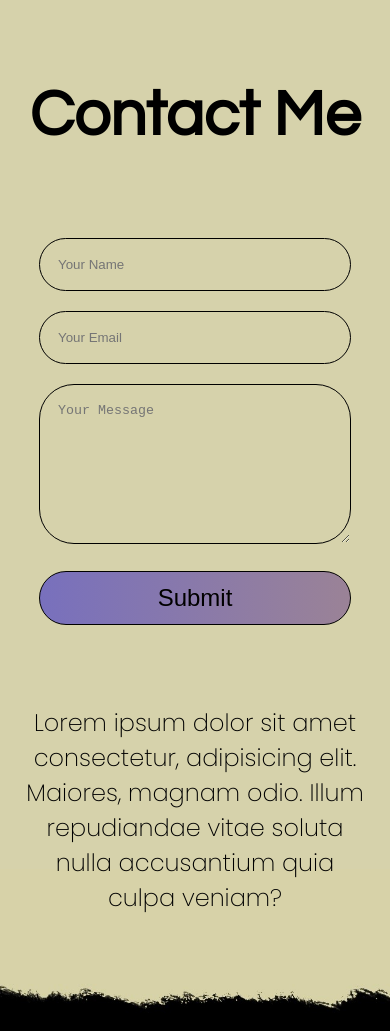
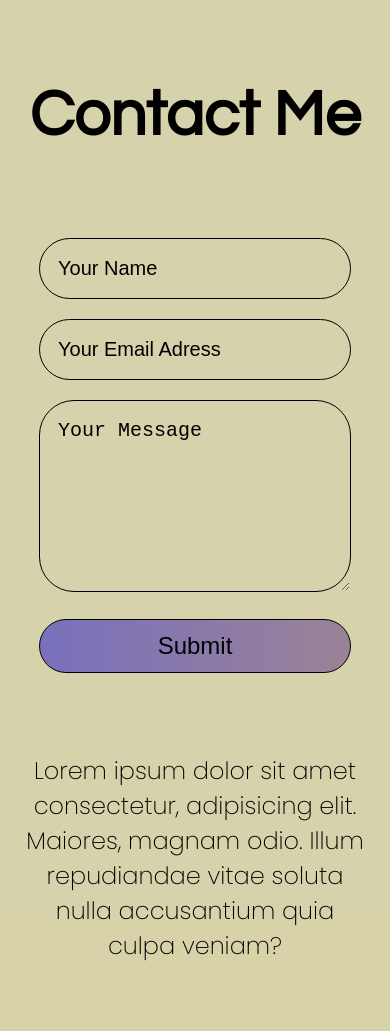
Before and after one commit to GinaKonczig/v.1.0, a plain HTML site: page index.html in a window 390 px wide. Shown: the part 4029-5060 px from the top of the page. Drawn offline with Linux system fonts and the light colour scheme.

Commit message:
Add files via upload

```diff
--- a/index.html
+++ b/index.html
@@ -115,7 +115,7 @@
         <h1 class="text-center-padding">Contact Me</h1>
         <form action="https://formsubmit.co/" method="POST">
             <input class="Feedback" type="text" name="Full&nbsp;Name" placeholder="Your Name" required>
-            <input class="Feedback" type="email" name="Email" placeholder="Your Email" required>
+            <input class="Feedback" type="email" name="Email" placeholder="Your Email Adress" required>
             <textarea class="Feedback" name="Feedback" placeholder="Your Message" required></textarea>
             <input type="text" name="_honey" style="display:none">
             <input type="hidden" name="_captcha" value="false">
--- a/style/contact.css
+++ b/style/contact.css
@@ -10,7 +10,7 @@
 .contact-btn{
     transform: scale(0);
     transition: 300ms transform cubic-bezier(0.71, -0.07, 0.13, 1.54);
-    width: 3rem;
+    width: 2.8rem;
     font-size: 1.2rem;
     font-weight: bolder;
     color: #000;
@@ -46,7 +46,7 @@
   border-radius: 35px;
   padding: 18px;
   color: rgb(0, 0, 0);
-  transition: .25s ease;
+  transition: 250ms ease;
 }
 .Feedback:hover,
 .btn:hover{
@@ -55,8 +55,12 @@
     background: rgba(0, 0, 0, 0.1);
 }
 
+.Feedback{
+  font-size: 1.25rem;
+}
 textarea{
-  height: 10rem;
+  height: 12rem;
+  font-size: 1rem;
 }
 .btn{
   padding: 12px;
@@ -75,3 +79,7 @@ textarea{
   transition: 1000ms ease;
   background-size: 200%;
 }
+
+::placeholder{
+  color: rgb(0, 0, 0);
+}
--- a/style/nav.css
+++ b/style/nav.css
@@ -24,7 +24,7 @@ nav{
     backdrop-filter: blur(5px);
     border-radius: 0px;
     height: clamp(20rem, calc(100vh - 4rem), 100vh);
-    width: clamp(12rem, 50vw, 20rem);
+    width: clamp(10rem, 50vw, 15rem);
     top: 5rem;
     font-size: 1.5rem;
     list-style: none;
```
